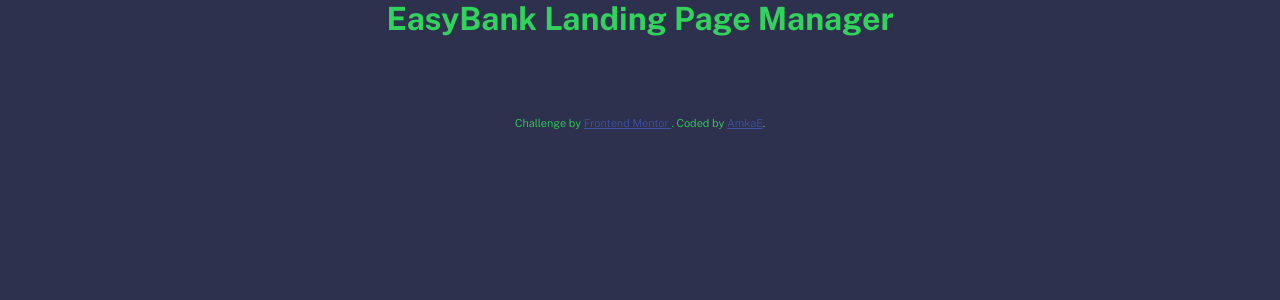
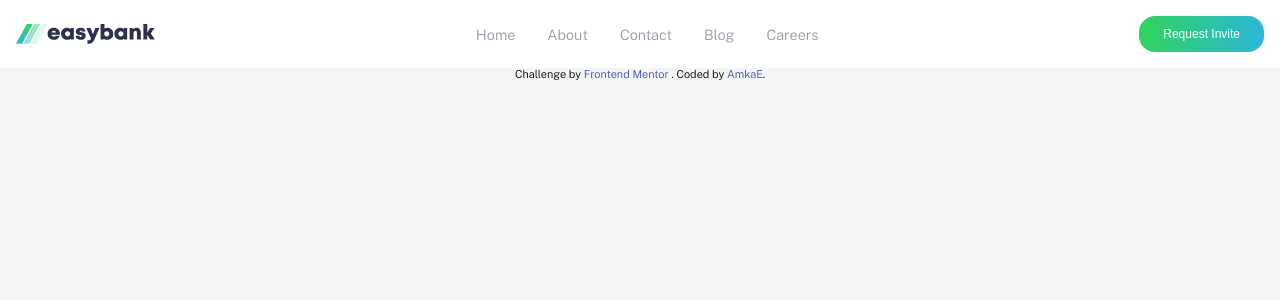
Before and after one commit to AmkaE/Easybank-landing-page-solution, a Svelte app: page / in a window 1280 px wide. Shown: the top 300 px of the page. Built offline with nearby package versions, Linux system fonts and the light colour scheme.

Commit message:
create navbar

```diff
--- a/src/App.svelte
+++ b/src/App.svelte
@@ -1,18 +1,23 @@
 <script lang="ts">
 	import Attributions from './lib/Attributions.svelte';
+	import Navbar from './lib/Navbar.svelte';
 </script>
 
-<h1>EasyBank Landing Page Manager</h1>
+<header>
+	<Navbar />
+</header>
+
+<main>
+	<!--  -->
+</main>
+
+<footer>
+	<!--  -->
+</footer>
 
 <Attributions />
 
 <style lang="scss">
 	// import variables
-	@use './sass/lib/' as *;
-
-	h1 {
-		color: $lime-green;
-		text-align: center;
-		padding-bottom: 5rem;
-	}
+	// @use './sass/lib/' as *;
 </style>
--- /dev/null
+++ b/src/lib/Navbar.svelte
@@ -0,0 +1,43 @@
+<script>
+	import logo from '../assets/images/logo.svg';
+</script>
+
+<nav class="nav">
+	<img src={logo} alt="easybank logo" />
+	<ul class="nav-links">
+		<li><a class="nav-link" href="/">Home</a></li>
+		<li><a class="nav-link" href="#about">About</a></li>
+		<li><a class="nav-link" href="#contact">Contact</a></li>
+		<li><a class="nav-link" href="#blog">Blog</a></li>
+		<li><a class="nav-link" href="#careers">Careers</a></li>
+	</ul>
+	<button class="btn">Request Invite</button>
+
+	<!-- TODO: hamburger menu -->
+</nav>
+
+<style lang="scss">
+	@use '../sass/lib/' as *;
+
+	.nav {
+		display: flex;
+		justify-content: space-between;
+		align-items: center;
+		max-width: 1440px;
+		margin: auto;
+		box-shadow: 0 0 10px rgba($color: $black, $alpha: 0.2);
+		padding: 1rem;
+		background: $white;
+	}
+
+	.nav-links {
+		display: flex;
+		gap: 2rem;
+	}
+
+	.nav-link {
+		color: $grayish-blue;
+		font-size: 0.9rem;
+		text-transform: capitalize;
+	}
+</style>
--- a/src/sass/app.scss
+++ b/src/sass/app.scss
@@ -13,7 +13,37 @@
 	font-family: 'Public Sans', sans-serif;
 }
 
+ul,
+ol,
+li {
+	list-style: none;
+}
+
+a {
+	text-decoration: none;
+}
+
+img {
+	max-width: 100%;
+}
+
 body {
-	background-color: $dark-blue;
-	color: $lime-green;
+	background-color: $light-grayish-blue;
 }
+
+.btn {
+	display: inline-block;
+	background: linear-gradient(0.25turn, $lime-green, $bright-cyan);
+	color: $white;
+	padding: 0.7rem 1.5rem;
+	text-align: center;
+	font-size: 0.75rem;
+	border-radius: 1rem;
+	border: none;
+	cursor: pointer;
+	transition: all 0.3s;
+
+	&:hover {
+		background-color: $lime-green;
+	}
+}
--- a/src/sass/lib/_variables.scss
+++ b/src/sass/lib/_variables.scss
@@ -6,3 +6,4 @@
 $lime-green: hsl(136, 65%, 51%);
 $dark-blue: hsl(233, 26%, 24%);
 $white: hsl(0, 0%, 100%);
+$black: hsl(0, 0%, 100%);
```
